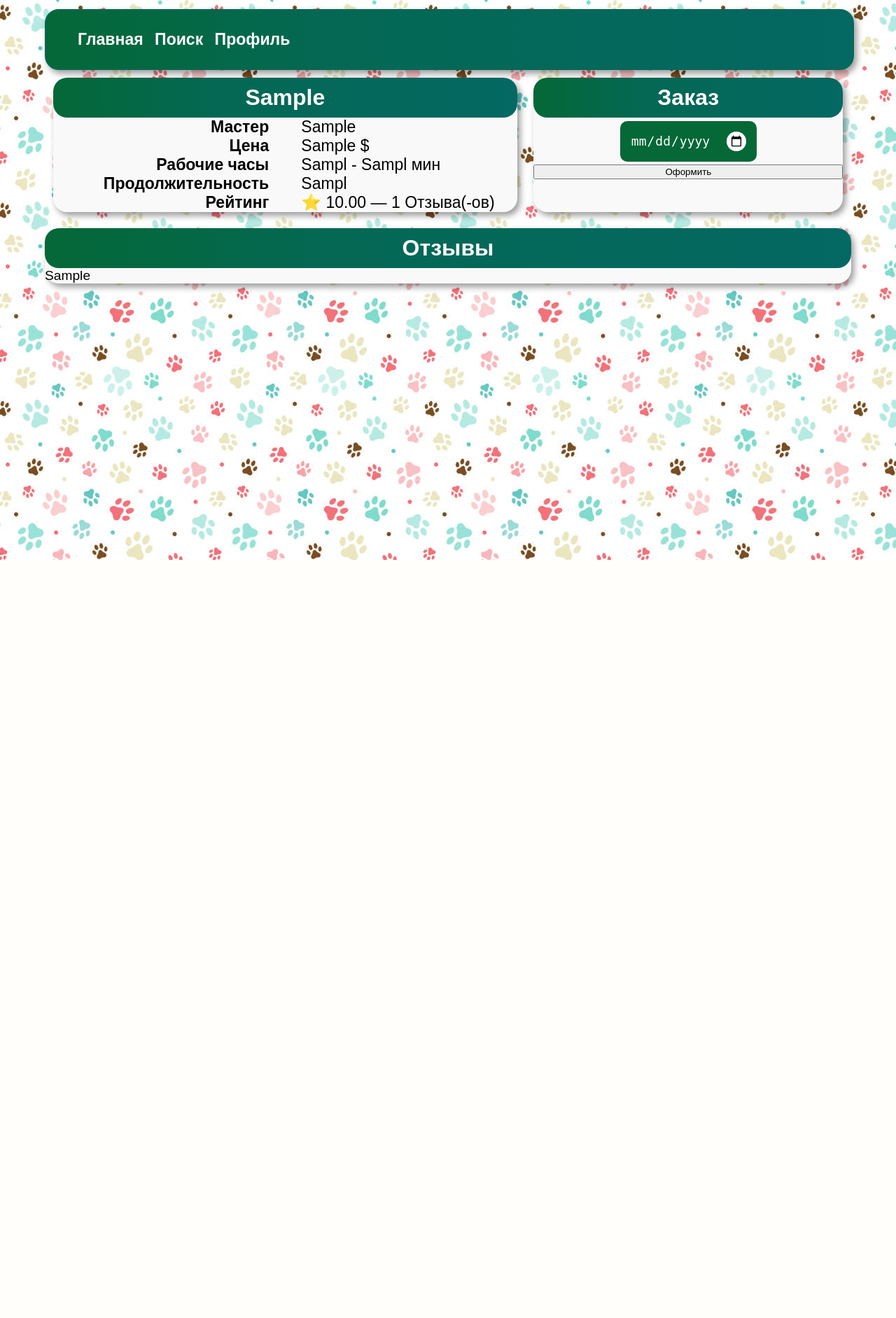
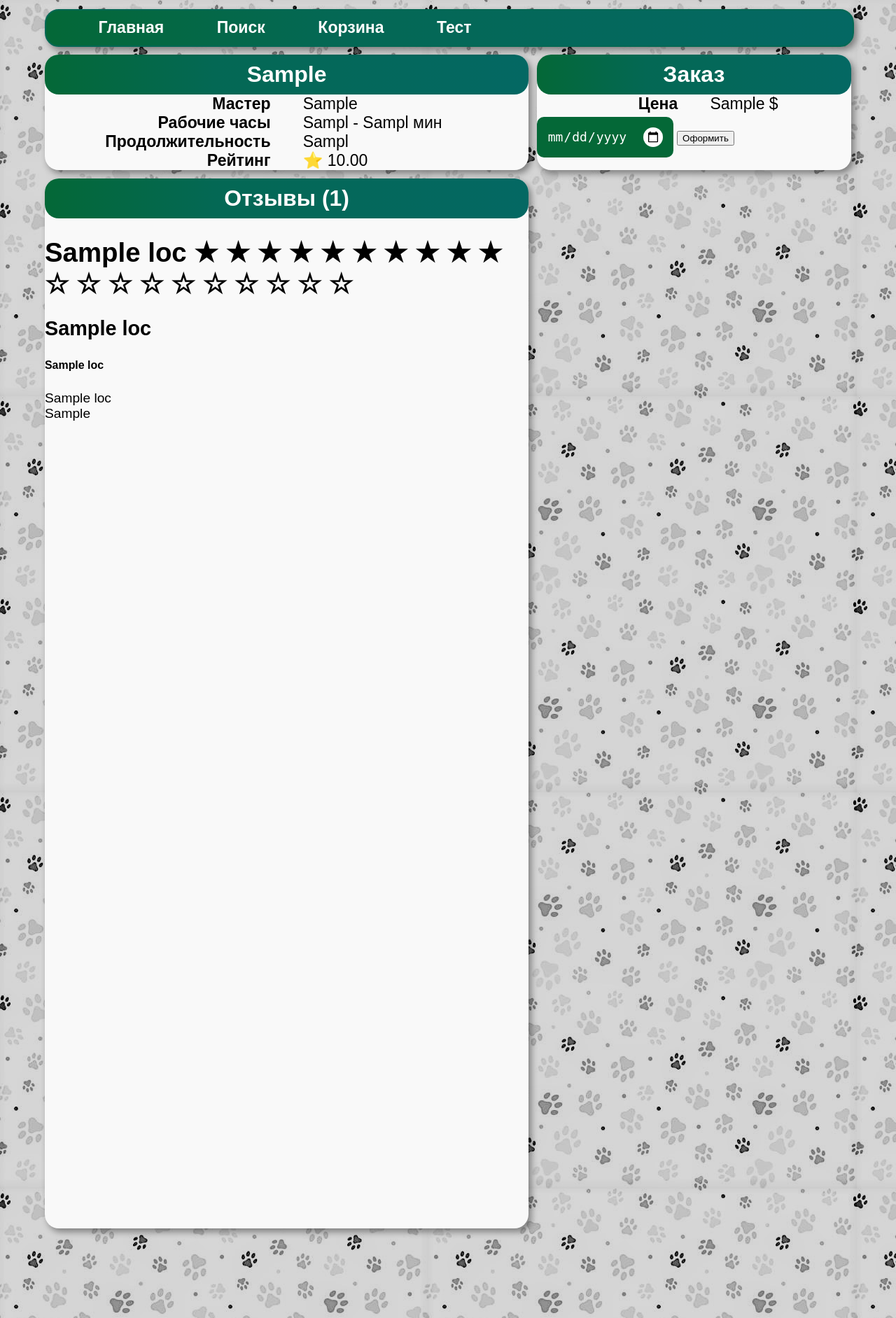
Before and after one commit to SaltySugar32/AnimalCareServices, a Flask app: template CODE/templates/about_service.html in a window 1280 px wide. Shown: the whole page at 70% size. Before the commit the page ends 800 px from the top, so only its background shows below. Run offline with Flask 3, Linux system fonts and the light colour scheme; the template is opened without the code that fills it: most values are stand-ins (such as "Sample title", 1, 10 or a date in 2020).

Commit message:
visual update

```diff
--- a/CODE/app.py
+++ b/CODE/app.py
@@ -1,6 +1,8 @@
 from flask import Flask
 
 app = Flask(__name__)
+app.secret_key = b'supersecretkey'
 
 import controllers.index
 import controllers.about_service
+import controllers.order_checkout
--- a/CODE/controllers/about_service.py
+++ b/CODE/controllers/about_service.py
@@ -1,11 +1,12 @@
 from app import app
 from utils import get_db_connection
-from flask import render_template
+from flask import render_template, session
 from models.about_service_model import get_master_service, get_review_list
 from datetime import timedelta, date
 
 @app.route('/service/<id>')
 def master_service(id):
+    session['m_service_id'] = id
     con = get_db_connection()
     master_service = get_master_service(con, id)
     review_list = get_review_list(con, id)
--- a/CODE/controllers/index.py
+++ b/CODE/controllers/index.py
@@ -1,5 +1,5 @@
 from app import app
-from flask import render_template
+from flask import render_template, session
 from utils import get_db_connection
 from models.index_model import get_master_service_list
 
--- a/CODE/static/styles/about_service_style.css
+++ b/CODE/static/styles/about_service_style.css
@@ -11,25 +11,32 @@
 }
 .main_card {
     display: flex;
+    flex-wrap: wrap;
     flex-direction: row;
     width:100%;
+    padding: 0;
+    margin-bottom: 10%;
 }
 
 .service, .reviews, .order{
     /*padding-bottom: 1%;*/
-    width:100%;
+    width:60%;
+    margin-top: 1%;
     background-color: #f9f9f9;
     border-radius: 20px;
     display:flex;
     flex-direction: column;
-    margin:1%;
     box-shadow: 4px 5px 10px rgba(0, 0, 0, 0.4);
 }
-.service{
-    width:60%;
+.order{
+    margin-left:1%;
+    width:39%;
+    position: -webkit-sticky; /* Safari & IE */
+    position: sticky;
+    top:3em;
 }
-.order{
-    width:40%;
+.reviews{
+    height:1500px;
 }
 div.description{
     display:flex;
--- a/CODE/static/styles/main_style.css
+++ b/CODE/static/styles/main_style.css
@@ -1,5 +1,5 @@
 body {
-    background-image: url("../images/pet-paws-color.jpg");
+    background-image: url("../images/pet-paws-color-greyscaled.jpg");
     display:flex;
     width:90%;
     flex-direction: column;
--- a/CODE/static/styles/menu_style.css
+++ b/CODE/static/styles/menu_style.css
@@ -10,23 +10,29 @@
     background: linear-gradient(90deg, rgba(4,104,55,1) 0%, rgba(4,104,84,1) 35%, rgba(4,104,99,1) 100%);
     box-shadow: 4px 5px 10px rgba(0, 0, 0, 0.4);
     width: 100%;
+    position: sticky;
+    top: 0;
 }
    /*Теперь уберем маркеры со списка и произведем выравнивание его элементов в одну
    линию*/
+.menu ul {
+    margin: 0;
+}
 .menu li {
+    padding: 0.5em;
     transition-duration: 0.4s;
     display: inline-block;
     vertical-align: top;
-    padding: 5px;
     color: white;
     border-radius: 10px;
 }
 .menu li:hover {
     color: #046854;;
-    background-color: white;
+    background-color: rgb(167, 218, 186);
 }
 
 .menu a {
+    padding: 1em;
     color: inherit;
     text-decoration: none; /* Убирает подчеркивание для ссылок */
 }
--- a/CODE/templates/about_service.html
+++ b/CODE/templates/about_service.html
@@ -16,10 +16,6 @@
             <p class="value">{{ m_service['master_name'].to_string(index=False) }}</p>
         </div>
         <div class="description">
-        <div class="field"><p>Цена</p></div>
-        <div class="value"><p>{{ m_service['price'].to_string(index=False) }} $</p></div>
-    </div>
-    <div class="description">
             <div class="field"><p>Рабочие часы</p></div>
             <div class="value"><p>{{ m_service.loc[0,'work_day_start'][:5] }} - {{ m_service.loc[0,'work_day_end'][:5] }} мин</p></div>
         </div>
@@ -33,7 +29,7 @@
                 <p>
                     {% set rating = m_service.loc[0, 'rating'] %}
                     {% if rating|float > 0 %}
-                    &#11088 {{ '{:.2f}'.format(rating) }} &mdash; {{review_list|length}} Отзыва(-ов)
+                        &#11088 {{ '{:.2f}'.format(rating) }}
                     {% else %}
                         &mdash;
                     {% endif %}
@@ -42,14 +38,44 @@
         </div>
     </div>
     <div class="order">
+        <form action="" method="get">
             <p class="title">Заказ</p>
+            <div class="description">
+                <div class="field"><p>Цена</p></div>
+                <div class="value"><p>{{ m_service['price'].to_string(index=False) }} $</p></div>
+            </div>
+
             <input type="date" value="{{date_today}}" min="{{date_today}}" max="{{date_max}}">
             <input type="submit" value="Оформить">
-</div>
+        </form>
     </div>
     <div class="reviews">
-    <p class="title">Отзывы</p>
+        <p class="title">Отзывы ({{review_list|length}})</p>
+
+        {% for i in range(review_list|length) %}
+            <div class="review_card">
+                <h1>
+
+                    {% set rating = review_list.loc[i,'review_score'] %}
+                    {{rating}}
+                    {% for star in range(rating) %}
+                        &starf;
+                    {% endfor %}
+
+                    {% for star in range(5-rating) %}
+                        &star;
+                    {% endfor %}
+
+
+                </h1>
+                <h2>{{review_list.loc[i,'review_title']}}</h2>
+                <h5>{{review_list.loc[i,'username']}}</h5>
+                <p>{{review_list.loc[i,'review_description']}}</p>
+            </div>
+        {% endfor %}
+
         {{review_list.to_html(index=False)|safe}}
+    </div>
 </div>
 
 {% endblock %}
--- a/CODE/templates/menu.html
+++ b/CODE/templates/menu.html
@@ -2,6 +2,7 @@
     <ul>
     <li class = active><a href="{{ url_for('index')}}">Главная</a></li>
     <li><a href="#">Поиск</a></li>
-    <li><a href="#">Профиль</a></li>
+    <li><a href="#">Корзина</a></li>
+    <li><a href="{{ url_for('order_checkout')}}">Тест</a></li>
     </ul>
 </div>
```
Also changed, not shown: CODE/controllers/order_checkout.py (added, +16 -0 lines), CODE/models/order_checkout_model.py (added, +9 -0 lines), CODE/templates/order_checkout.html (added, +12 -0 lines), CODE/static/images/pet-paws-color-greyscaled.jpg (added). Lines whose indentation alone changed are shown as unchanged.
